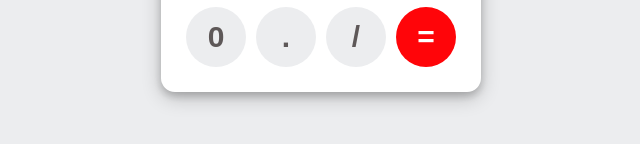
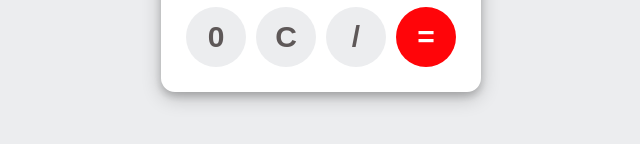
Before and after one commit to Onkar007Patil/Oasis_Infobyte_Level2_Task1, a plain HTML site: page index.html in a window 1280 px wide. Shown: the part 538-682 px from the top of the page, 319-959 px from the left. Drawn offline with Linux system fonts and the light colour scheme.

Commit message:
Update index.html

```diff
--- a/index.html
+++ b/index.html
@@ -37,7 +37,7 @@
 
 				<div class="row">
 				<input type="button" name="b0" value="0" onClick="calcNumbers(b0.value)">
-				  <input type="button" name="potb" value="." onClick="calcNumbers(potb.value)">
+				  <input type="button" name="potb" value="C" onClick="displayResult.value=0">
 				  <input type="button" name="divb" value="/" onClick="calcNumbers(divb.value)">
 				  <input type="button" class="red" value="=" onClick="displayResult.value=eval(displayResult.value)">
 				</div>
```
